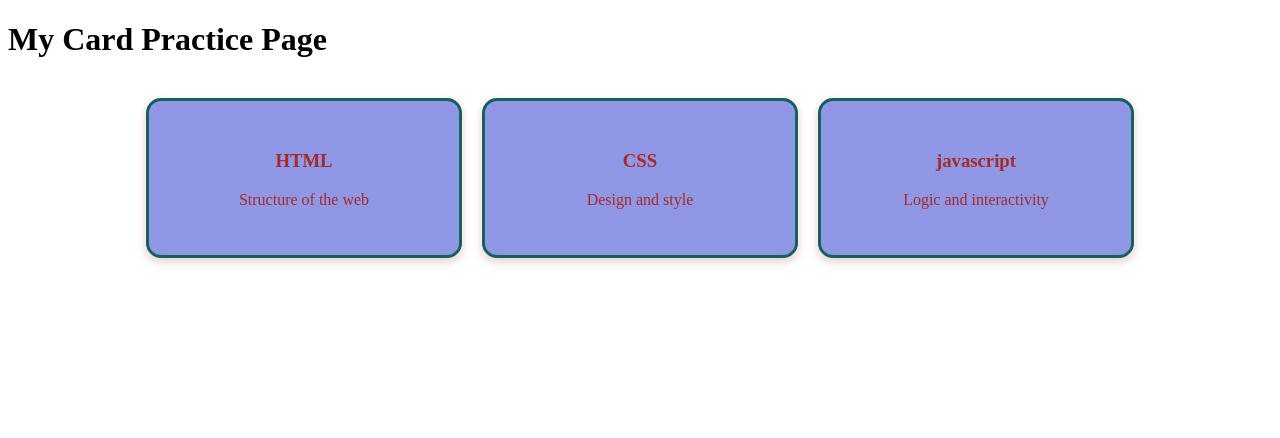
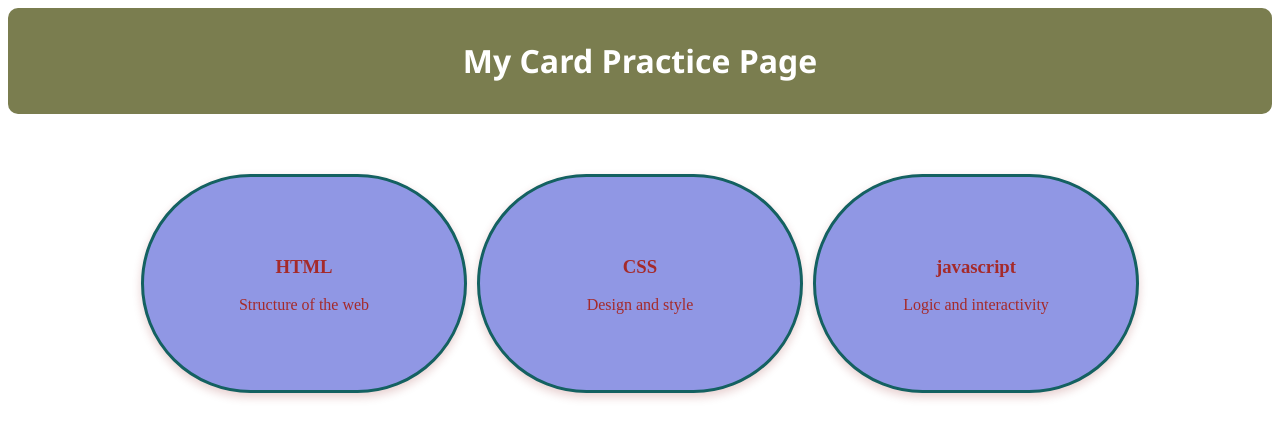
Before and after one commit to brightadieme-boop/web-practice-projects, a plain HTML site: page my_cards_practice.html in a window 1280 px wide. Drawn offline with Linux system fonts and the light colour scheme.

Commit message:
Quick save 2025-11-09_19:33:49

```diff
--- a/my_card.css
+++ b/my_card.css
@@ -1,21 +1,37 @@
-/* Container for all cards */
+
+
+header {
+  font-family: 'Segoe UI', Tahoma, Geneva, Verdana, sans-serif;
+  font: small-caps;
+  text-align: center;
+  background: #7a7d4f;
+  color: white;
+  padding: 10px;
+  border-radius: 10px;
+  margin-bottom: 60px;
+}
+/* Card container (the flex parent) */
 .card-container {
-  display: flex;
+  display:flex;
+  flex-wrap: wrap; /* allow wrapping */
   justify-content: center;
-  align-items: flex-start;
-  gap: 20px; /* Space between cards */
-  flex-wrap: wrap; /* Wrap to next line on small screens */
-  margin-top: 40px;
+  gap: 10px; /* space between cards */
 }
 
 /* Individual card style */
 .card {
   background-color: rgb(144, 151, 228);
   color: brown;
-  padding: 30px;
+  padding: 60px;
   border: 3px solid rgb(20, 97, 97);
-  border-radius: 15px;
-  width: 250px;
+  border-radius: 200px;
+  width: 200px;
   box-shadow: 0 4px 10px rgba(136, 17, 17, 0.2);
   text-align: center;
 }
+
+.card:hover {
+  transform: scale(1.50);
+  background-color: #8c9052;
+  cursor: pointer;
+}
```
